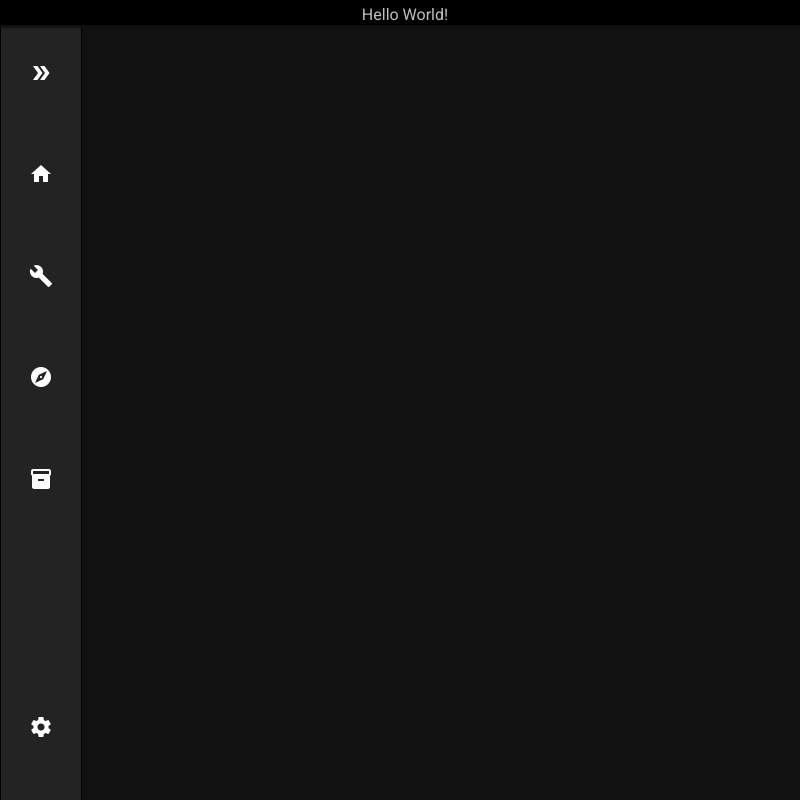
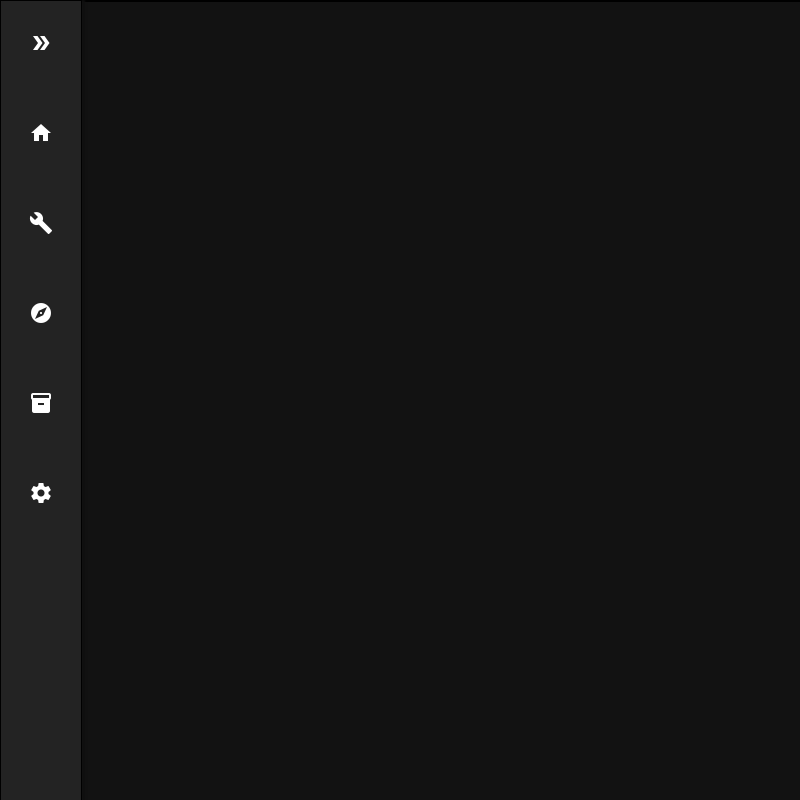
Before and after one commit to CJPerez-Dev/Exile-Forge, an Electron app: page src/index.html in a window 800 px wide. Drawn offline with Linux system fonts and the light colour scheme.

Commit message:
Fixed navbar issues and reverted to win title bar

```diff
--- a/src/index.html
+++ b/src/index.html
@@ -16,27 +16,36 @@
   </head>
   <body>
     <div class="main-window">
-      <div class="title-bar">
-        <div class = "title-bar-text">Hello World!</div>
-      </div>
-      <div class="sidebar-grid-container">
-        <div class = "sidebar-grid-item-nav">
-          <span class="material-icons">double_arrow</span>
+      <div class="sidebar-container">
+        <div id="nav_resize" title="Expand/Retract the Sidebar">
+          <i class="material-icons">
+            double_arrow
+          </i>
         </div>
-        <div class = "sidebar-grid-item-home">
-          <span class="material-icons">home</span>
+        <div id="home_tab" title="Home">
+          <i class="material-icons">
+            home
+          </i>
         </div>
-        <div class = "sidebar-grid-item-build">
-          <span class="material-icons">build</span>
+        <div id="build_tab" title="Build">
+          <i class="material-icons">
+            build
+          </i>
         </div>
-        <div class = "sidebar-grid-item-level">
-          <span class="material-icons">explore</span>
+        <div id="guide_tab" title="Guide">
+          <i class="material-icons">
+            explore
+          </i>
         </div>
-        <div class = "sidebar-grid-item-file">
-          <span class="material-icons">inventory</span>
+        <div id="manage_tab" title="Import/Export Builds">
+          <i class="material-icons">
+            inventory
+          </i>
         </div>
-        <div class = "sidebar-grid-item-setting">
-          <span class="material-icons">settings</span>
+        <div id="setting_tab" title="Settings">
+          <i class="material-icons">
+            settings
+          </i>
         </div>
       </div>
     </div>
--- a/src/styles/style.css
+++ b/src/styles/style.css
@@ -1,7 +1,7 @@
 html, body{
     margin: 0;
     padding: 0;
-    font-size: 12pt;
+    font-size: 24pt;
     background-color: #121212;
 }
 
@@ -17,14 +17,13 @@ html, body{
     -webkit-box-sizing: border-box;
 }
 
-.sidebar-grid-container {
-    display: grid;
-    gap: 15px;
+.main-window > .sidebar-container {
     height: 100%;
     width: 80px;
     position: fixed;
     z-index: 1;
-    top: 0;
+    top: 0px;
+    bottom: auto;
     left: 0;
     background-color: #232323;
     border: 1px solid black;
@@ -32,68 +31,26 @@ html, body{
     overflow: hidden;
 }
 
-.sidebar-grid-item-nav {
+.sidebar-container > div {
     text-align: center;
+    vertical-align: bottom;
     color: white;
-    grid-row-start: 1;
-    grid-row-end: 2;
-    padding-top: 60px;
+    padding: 20px;
+    height: 50px;
 }
 
-.sidebar-grid-item-home {
-    text-align: center;
+.material-icons {
+    --webkit-user-select: none;
+    line-height: 24px;
+    font-size: 36px;
     color: white;
-    grid-row-start: 2;
-    grid-row-end: 3;
+    align-items: center;
+    justify-content: center;
+    vertical-align: middle;
+    transition: 0.2s;
 }
 
-.sidebar-grid-item-build {
-    text-align: center;
-    color: white;
-    grid-row-start: 3;
-    grid-row-end: 4;
+.material-icons:hover {
+    cursor: pointer;
+    font-size: larger;
 }
-
-.sidebar-grid-item-level {
-    text-align: center;
-    color: white;
-    grid-row-start: 4;
-    grid-row-end: 5;
-}
-
-.sidebar-grid-item-file {
-    text-align: center;
-    color: white;
-    grid-row-start: 5;
-    grid-row-end: 6;
-}
-
-.sidebar-grid-item-setting {
-    text-align: center;
-    color: white;
-    grid-row-start: 8;
-    grid-row-end: 9;
-}
-
-.title-bar {
-    display: grid;
-    height: 15px;
-    width: 100%;
-    position: fixed;
-    z-index: 2;
-    top: 0;
-    left: 0;
-    background-color: black;
-    border: 1px solid black;
-    box-shadow: 0px 3px 2px #101010;
-    overflow-y: hidden;
-    padding: 4px;
-    -webkit-app-region: drag;
-}
-
-.title-bar-text {
-    text-align: center;
-    color: #c0c0c0;
-    grid-column-start: 1;
-    grid-column-end: 3;
-}
```
Also changed, not shown: package.json (+4 -3 lines), src/index.js (+7 -4 lines), 1 other file.
